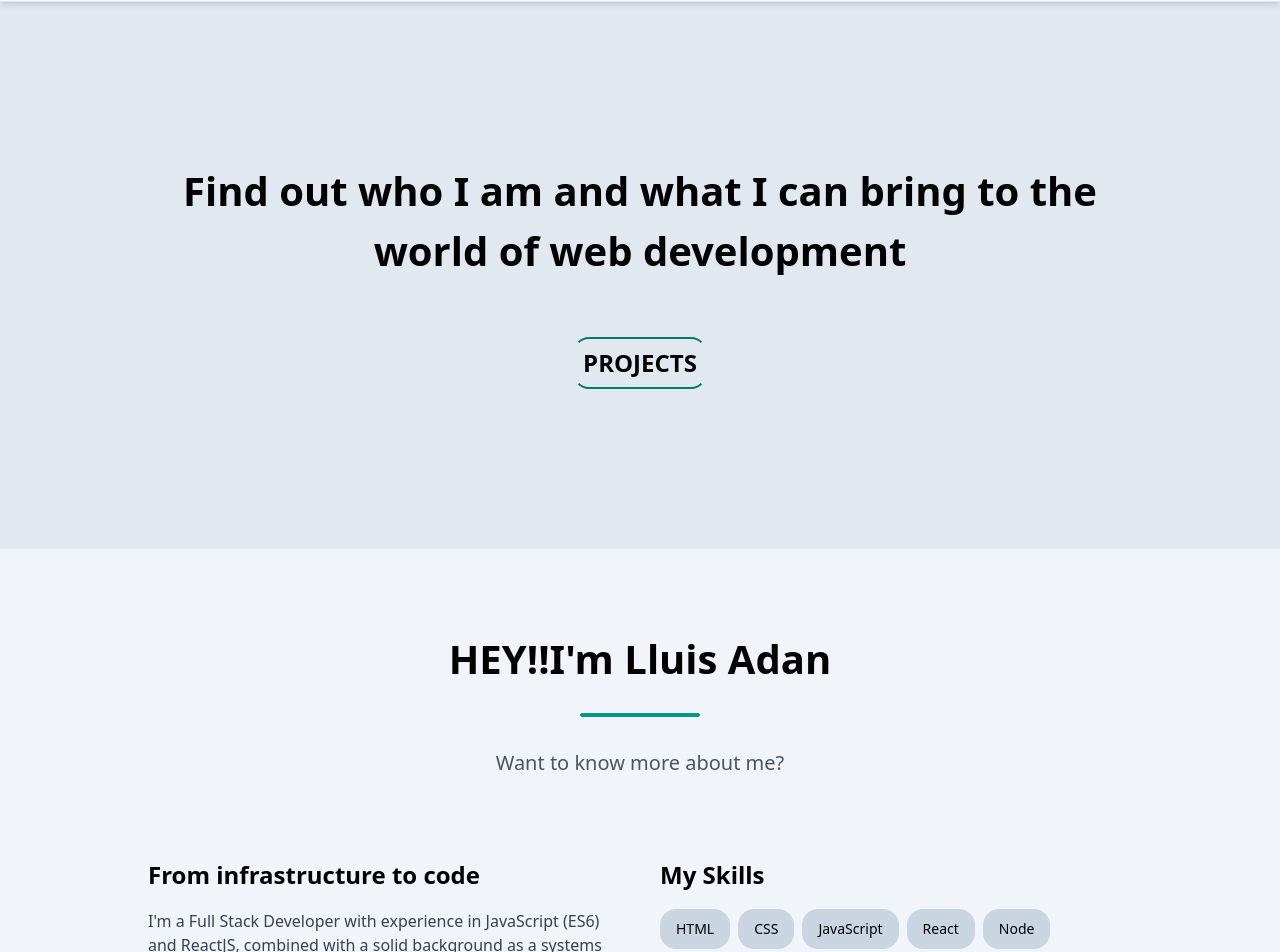
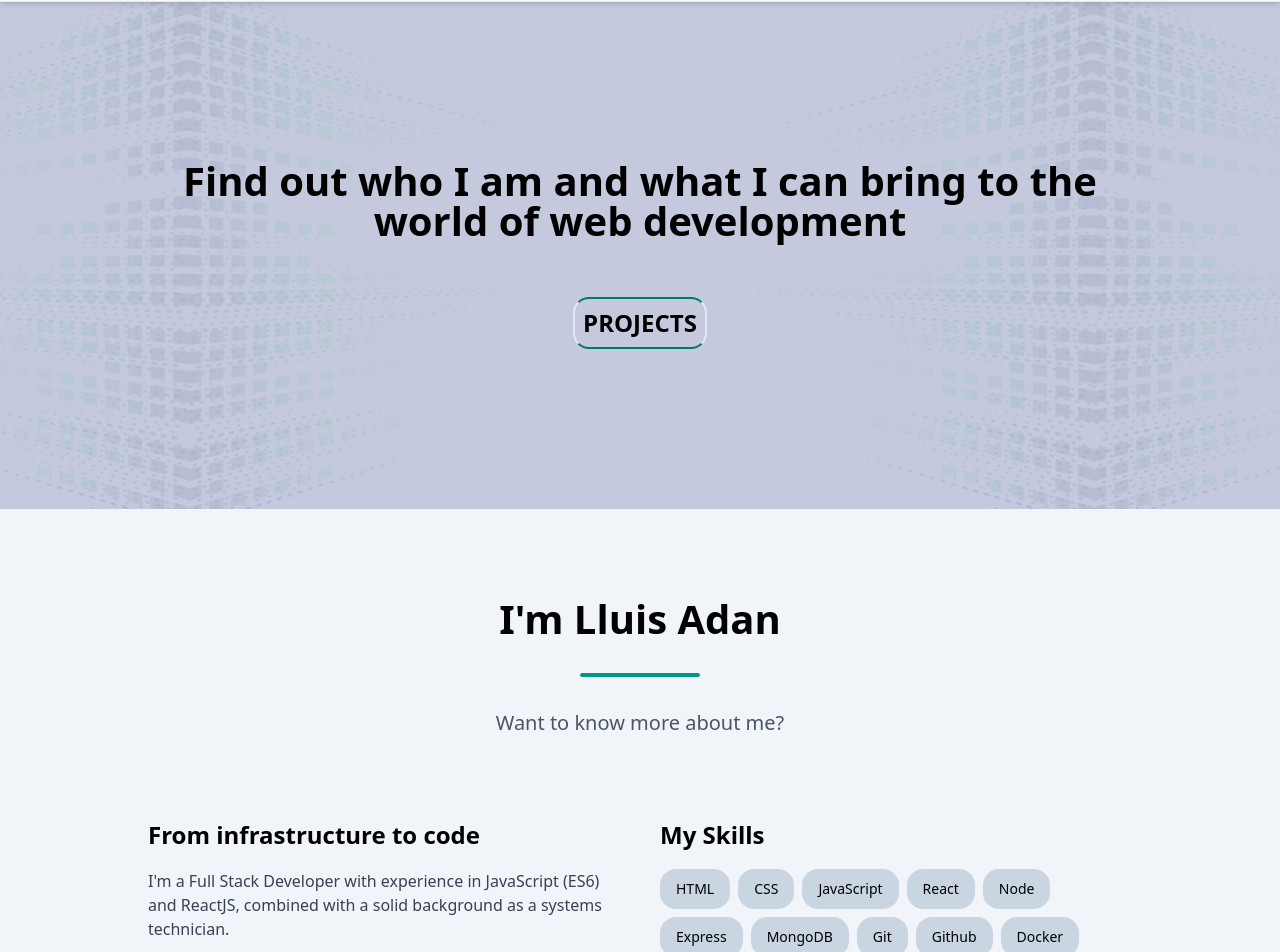
Before and after one commit to LluisAdan/portfolio, a React (Vite) app in the folder web/: page / in a window 1280 px wide. Shown: the part 71-1023 px from the top of the page. Built offline with nearby package versions, Linux system fonts and the light colour scheme; no server answers.

Commit message:
chore: checkpoint before dark theme redesign

```diff
--- a/web/src/App.tsx
+++ b/web/src/App.tsx
@@ -19,24 +19,57 @@ function App() {
 
       <main className="pt-18">
         <div
-          className="bg-slate-200 p-10 md:p-20 lg:p-40 text-center flex flex-col items-center bg-cover bg-center"
+          className="bg-contain bg-center p-10 md:p-20 lg:p-40 text-center flex flex-col items-center"
+          style={{ backgroundImage: "url('/img/Fondo_porfolio.jpg')" }}
         >
-          <h1 >Find out who I am and what I can bring to the world of web development</h1>
-          <div className="w-20 flex justify-center items-center mt-14">
-            <Link to="projects" smooth={true} duration={500} className="cursor-pointer text-center p-2 text-2xl font-semibold border-2 rounded-2xl hover:text-white hover:bg-teal-700 border-slate-200 border-y-teal-700 hover:border-teal-700 transition-all duration-200">PROJECTS</Link>
-          </div>
+          <motion.h1
+          initial={{ opacity: 0, y: 30 }}
+          animate={{ opacity: 1, y: 0 }}
+          transition={{ delay: 0.3, duration: 1 }}
+          className="text-3xl md:text-4xl lg:text-5xl font-bold"
+          >
+          Find out who I am and what I can bring to the world of web development
+          </motion.h1>
+
+          <motion.div
+            className="w-20 flex justify-center items-center mt-14"
+            initial={{ opacity: 0, scale: 0.8 }}
+            animate={{ opacity: 1, scale: 1 }}
+            transition={{ delay: 0.8, duration: 0.5 }}
+          >
+            <Link
+              to="projects"
+              smooth={true}
+              duration={500}
+              className="cursor-pointer text-center p-2 text-2xl font-semibold border-2 rounded-2xl hover:text-white hover:bg-teal-700 border-slate-200 border-y-teal-700 hover:border-teal-700 transition-all duration-200"
+            >
+              PROJECTS
+            </Link>
+          </motion.div>
         </div>
 
-
-        <div id="about" className="bg-slate-100 space-y-5 py-20 px-4 md:px-10">
-          <div className="flex flex-col items-center space-y-6 text-center">
-              <h1>HEY!!I'm Lluis Adan</h1>
-              <div className="w-30 h-1 border border-teal-600 rounded-2xl bg-teal-600"></div>
-              <p className="mt-2 text-center text-gray-600 text-xl">Want to know more about me?</p>
-          </div>
+        <div
+          id="about"
+          className="bg-slate-100 space-y-5 py-20 px-4 md:px-10"
+        >
+        <motion.div
+          className="flex flex-col items-center space-y-6 text-center"
+          initial={{ opacity: 0, y: 40 }}
+          animate={isInView ? { opacity: 1, y: 0 } : {}}
+          transition={{ duration: 0.6 }}
+        >
+          <h1>I'm Lluis Adan</h1>
+          <div className="w-30 h-1 border border-teal-600 rounded-2xl bg-teal-600"></div>
+          <p className="mt-2 text-center text-gray-600 text-xl">Want to know more about me?</p>
+        </motion.div>
 
           <div className="flex flex-col md:flex-row justify-between mt-15 mx-auto max-w-5xl">
-            <div className="w-full md:w-1/2 p-5">
+            <motion.div
+              className="w-full md:w-1/2 p-5"
+              initial={{ opacity: 0, x: -40 }}
+              animate={isInView ? { opacity: 1, x: 0 } : {}}
+              transition={{ duration: 0.6 }}
+            >
               <h2 className="mb-4">From infrastructure to code</h2>
               <p className="text-gray-700">
                 I'm a Full Stack Developer with experience in JavaScript (ES6) and ReactJS, combined with a solid background as a systems technician.
@@ -47,8 +80,7 @@ function App() {
               <p className="text-gray-700 mt-4">
                 I am passionate about technology and the challenges it brings. I consider myself a resolute, proactive and constantly learning person, always exploring new tools and trends to improve my skills and provide innovative solutions.
               </p>
-            </div>
-
+            </motion.div>
             <div className="w-full md:w-1/2 p-5">
               <h2 className="mb-4">My Skills</h2>
               <div className="flex flex-wrap gap-2">
--- a/web/src/components/ContactForm.tsx
+++ b/web/src/components/ContactForm.tsx
@@ -47,7 +47,7 @@ export default function ContactForm() {
         <p className="mt-2 text-gray-600 text-xl">Feel free to contact me</p>
       </div>
 
-      <form onSubmit={handleSubmit} className="bg-slate-200 mt-10 w-full max-w-lg border p-6 sm:p-10 space-y-6 rounded-lg shadow-md">
+      <form onSubmit={handleSubmit} className="bg-slate-200 mt-10 w-full max-w-lg p-6 sm:p-10 space-y-6 rounded-lg shadow-md">
         <div className="w-full space-y-2">
           <label htmlFor="name" className="block font-medium">Name</label>
           <input
--- a/web/src/index.css
+++ b/web/src/index.css
@@ -13,3 +13,9 @@ h2 {
 h3 {
   font-weight: bold;
 }
+
+@layer utilities {
+  .clip-bottom {
+    clip-path: polygon(0 0, 100% 0, 100% 100%, 0 80%);
+  }
+}
```
Also changed, not shown: 1 other file (tests, documents, lock files or other folders).
